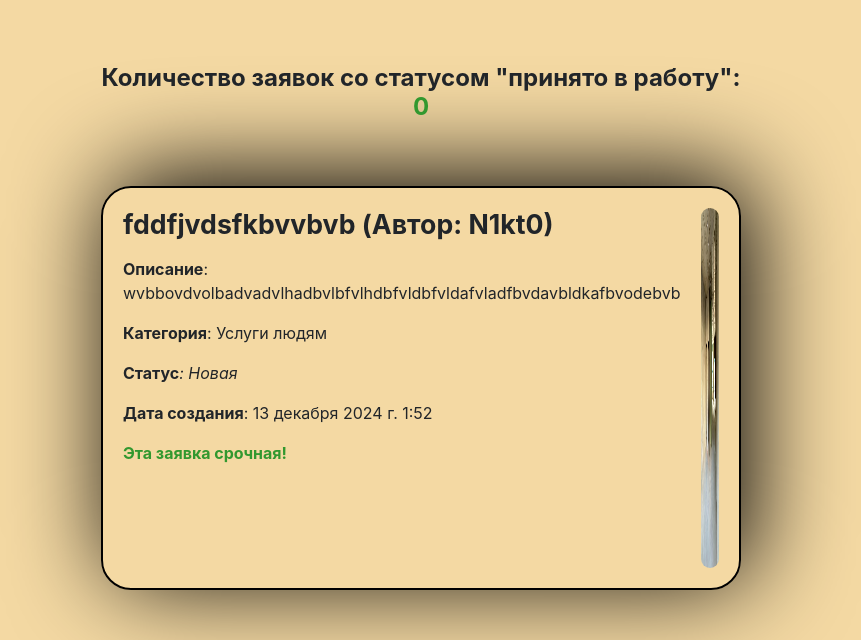
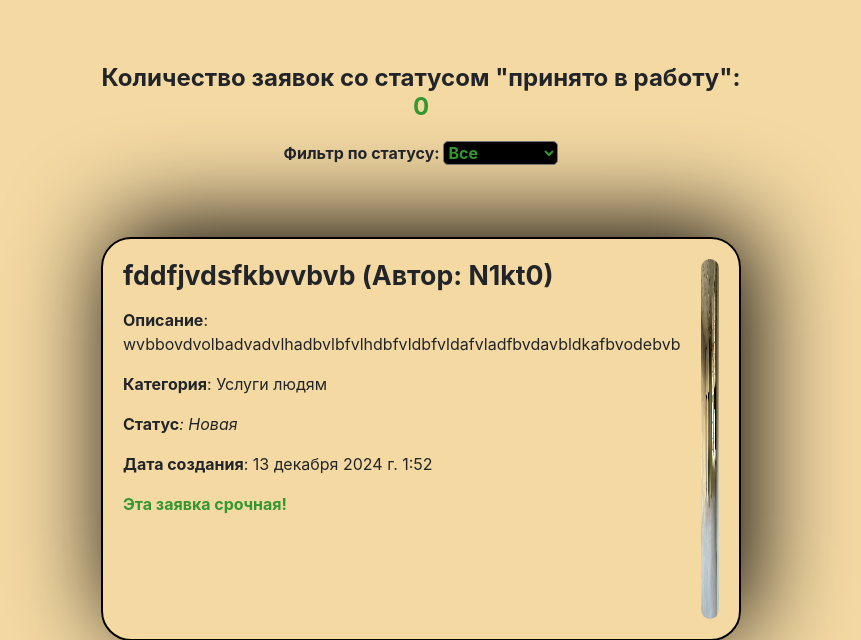
Before and after one commit to FireN1kto/Design_pro2.0, a Django app: page / in a window 1280 px wide. Shown: the part 50-690 px from the top of the page, without its empty margins (219-1080 px from the left). Run offline with Django 5.2, Linux system fonts and the light colour scheme; data comes from the database, SQL or seed files in the repository; some libraries are stand-ins or nearby versions.

Commit message:
Сделал фильтрацию по статусу заявки на главной странице

```diff
--- a/AppDesign/static/main/style.css
+++ b/AppDesign/static/main/style.css
@@ -200,3 +200,16 @@ main > div > div {
 .counter > span {
     color: #32982F;
 }
+
+.form-poisk {
+    margin-top: 3%;
+    font-weight: bold;
+    text-align: center;
+}
+
+#status {
+    background: black;
+    color: #32982F;
+    font-weight: bold;
+    border-radius: 5px;
+}
--- a/AppDesign/templates/catalog/index.html
+++ b/AppDesign/templates/catalog/index.html
@@ -6,6 +6,16 @@
 {% block content %}
 <div>
     <h4 class="counter">Количество заявок со статусом "принято в работу": <span>{{ accepted_requests_count }}</span></h4>
+    <form method="get" action="" class="form-poisk">
+        <label for="status">Фильтр по статусу:</label>
+        <select name="status" id="status" onchange="this.form.submit()">
+            <option value="">Все</option>
+            <option value="Новая" {% if selected_status == 'Новая' %}selected{% endif %}>Новая</option>
+            <option value="В процессе" {% if selected_status == 'В процессе' %}selected{% endif %}>В процессе</option>
+            <option value="Завершена" {% if selected_status == 'Завершена' %}selected{% endif %}>Завершена</option>
+        </select>
+        {% csrf_token %}
+    </form>
     {% for request in requests %}
         <div>
             <div class="request-card">
--- a/AppDesign/views.py
+++ b/AppDesign/views.py
@@ -14,7 +14,12 @@ from django.shortcuts import get_object_or_404
 
 
 def index(request):
-    requests = InteriorDesignRequest.objects.all()
+    status_filter = request.GET.get('status', None)
+    if status_filter:
+        requests = InteriorDesignRequest.objects.filter(status=status_filter)
+    else:
+        requests = InteriorDesignRequest.objects.all()
+
     if request.user.is_authenticated:
         accepted_requests_count = InteriorDesignRequest.objects.filter(status='В процессе').count()
     else:
```
